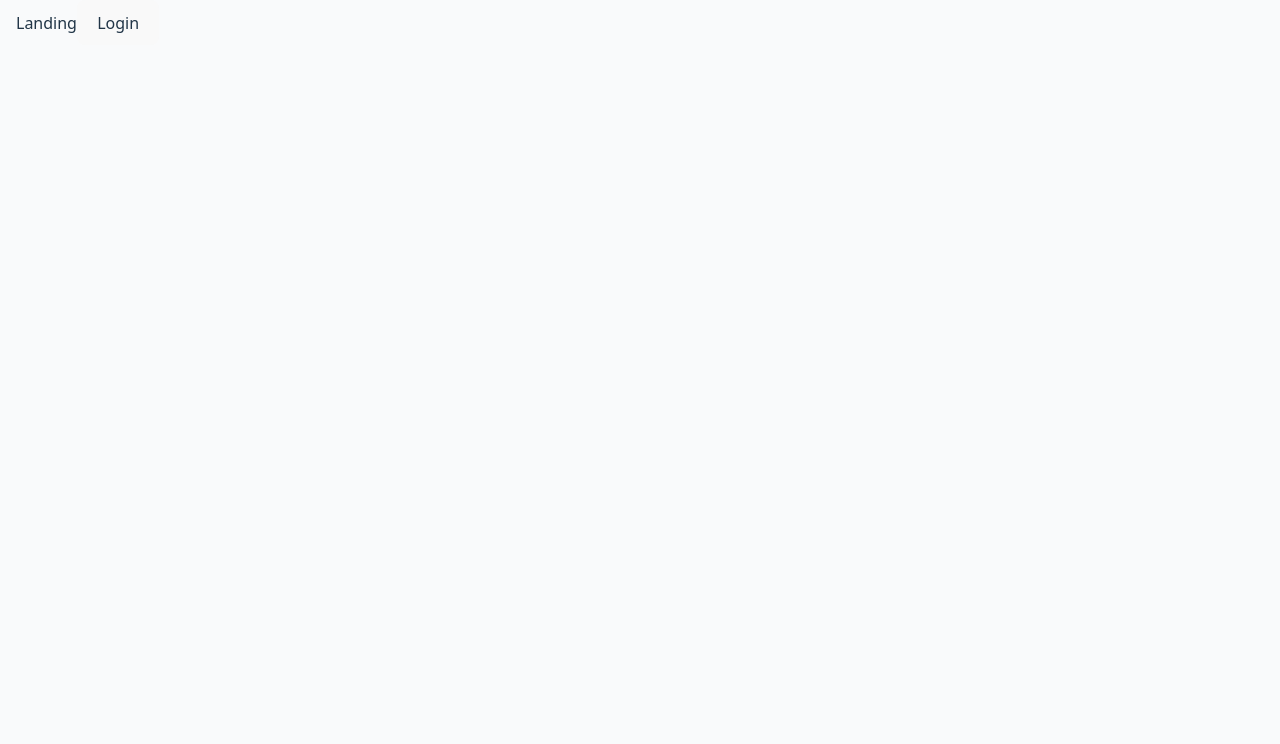
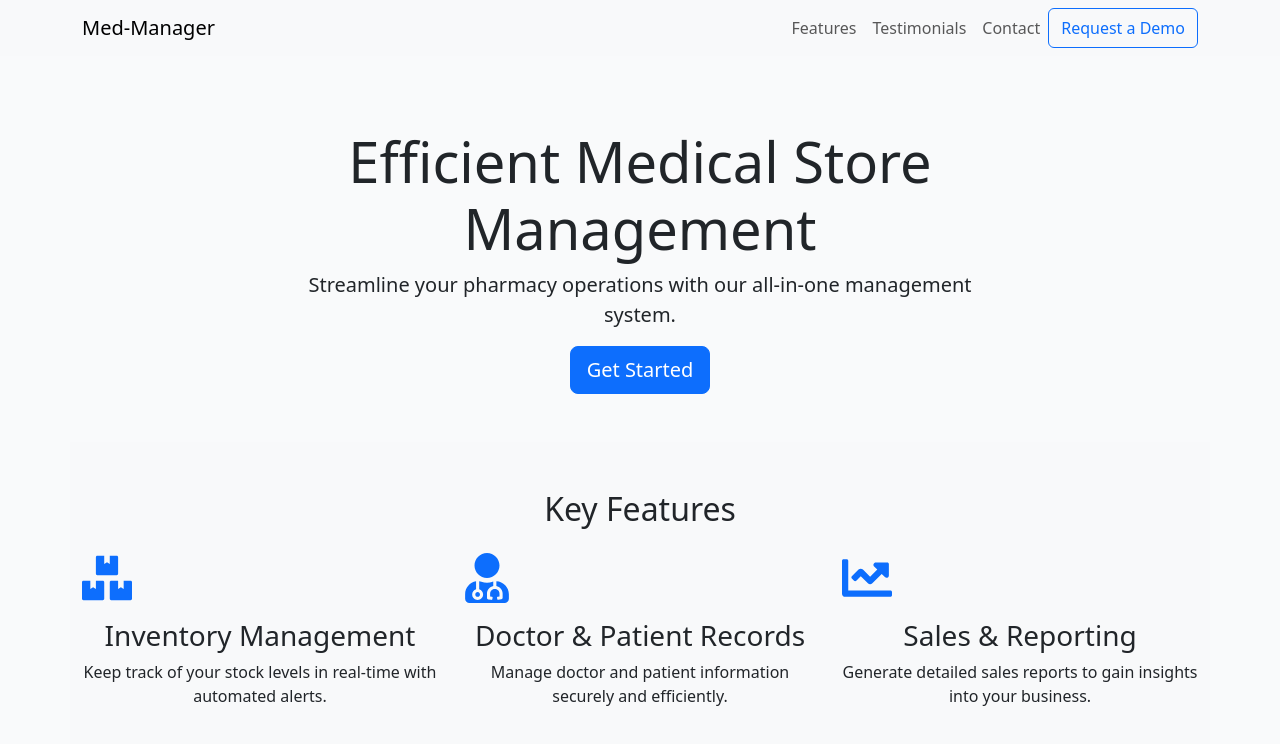
Before and after one commit to Anuragcr07/FREELANCE-DOCTOR, a React (Vite) app in the folder frontend/: page / in a window 1280 px wide. Shown: the top 744 px of the page. Built offline with nearby package versions, Linux system fonts and the light colour scheme.

Commit message:
feat: Implement landing page with navigation, features, and contact form; remove login page chore: Update package dependencies including Bootstrap and React-Bootstrap style: Add Bootstrap styling to the application

```diff
--- a/frontend/package.json
+++ b/frontend/package.json
@@ -12,11 +12,15 @@
   "dependencies": {
     "@tailwindcss/vite": "^4.1.11",
     "axios": "^1.10.0",
+    "bootstrap": "^5.3.7",
     "date-fns": "^4.1.0",
     "jspdf": "^3.0.1",
     "jspdf-autotable": "^5.0.2",
+    "lucide-react": "^0.536.0",
     "react": "^19.1.0",
+    "react-bootstrap": "^2.10.10",
     "react-dom": "^19.1.0",
+    "react-hot-toast": "^2.5.2",
     "react-icons": "^5.5.0",
     "react-router-dom": "^7.7.0",
     "react-to-print": "^3.1.1",
--- a/frontend/src/App.css
+++ b/frontend/src/App.css
@@ -1,4 +1,5 @@
 @import "tailwindcss";
+@import 'bootstrap/dist/css/bootstrap.min.css';
 /* src/App.css */
 body {
     margin: 0;
--- a/frontend/src/App.jsx
+++ b/frontend/src/App.jsx
@@ -9,7 +9,6 @@ import MedicineDB from './pages/MedicineDB';
 import PatientDetails from './pages/PatientDetails';
 import Billing from './pages/Billing'; // Assuming you have a Billing page
 import Landingpage from './pages/landingpage';
-import Login from './pages/login';
 
 
 function App() {
@@ -21,7 +20,6 @@ function App() {
           <main className="flex-1 w-full overflow-y-auto bg-gray-50 px-4">
             <Routes>
               <Route path="/" element={<Landingpage />} />
-              <Route path="/login" element={<Login />} />
               <Route path="/dashboard" element={<Dashboard />} />
 
               <Route path="/symptom-analysis" element={<SymptomAnalysis />} />
--- a/frontend/src/pages/landingpage.jsx
+++ b/frontend/src/pages/landingpage.jsx
@@ -1,19 +1,21 @@
 import React from 'react'
-import { Link } from 'react-router-dom'
-import { useNavigate } from 'react-router-dom'
-import login from './login'
-
-
-
+import NavigationBar from '../ui/NavigationBar'
+import Hero from '../ui/Hero'
+import Features from '../ui/Features'
+import ContactForm from '../ui/ContactForm'
+import Dashboard from './dashboard'
 const landingpage = () => {
-    const navigate = useNavigate()
   return (
     <div>
-      Landing
-      <button onClick={() => navigate('/login')}>Login</button>
-
+      <NavigationBar/>
+      <main>
+        <Hero/>
+        <Features/>
+        <ContactForm/>
+      </main>
     </div>
   )
 }
 
+
 export default landingpage
--- a/frontend/src/pages/login.jsx
+++ /dev/null
@@ -1,16 +0,0 @@
-import React from 'react'
-import Dashboard from './dashboard'
-import { useNavigate } from 'react-router-dom'
-
-
-
-const login = () => {
-    const navigate = useNavigate();
-  return (
-    <div>
-      <button onClick={() => navigate('/dashboard')}>verification complete</button>
-    </div>
-  )
-}
-
-export default login
--- /dev/null
+++ b/frontend/src/ui/ContactForm.jsx
@@ -0,0 +1,70 @@
+// src/components/ContactForm.js
+import React, { useState } from 'react';
+import { useNavigate } from 'react-router-dom'; // 1. Import useNavigate
+import { Container, Form, Button, Row, Col, Alert } from 'react-bootstrap';
+import Dashboard from '../pages/dashboard';
+
+const ContactForm = () => {
+  const [username, setUsername] = useState('');
+  const [password, setPassword] = useState('');
+  const [error, setError] = useState(''); // State to hold only the error message
+
+  const navigate = useNavigate(); // 2. Initialize the navigate function
+
+  const handleLogin = (event) => {
+    event.preventDefault();
+
+    // 3. Check credentials and navigate on success
+    if (username === 'Aman' && password === 'Arti medical 123') {
+      console.log('Login successful');
+      navigate('/dashboard'); // Navigate to the dashboard route
+    } else {
+      console.log('Login failed');
+      setError('Invalid username or password.'); // Set an error message on failure
+    }
+  };
+
+  return (
+    <Container id="contact" className="py-5">
+      <h2 className="text-center mb-4">Login</h2>
+      <Row className="justify-content-center">
+        <Col md={6}>
+          <Form onSubmit={handleLogin}>
+            <Form.Group className="mb-3" controlId="formBasicName">
+              <Form.Label>Your Name</Form.Label>
+              <Form.Control
+                type="text"
+                placeholder="Enter your name"
+                value={username}
+                onChange={(e) => setUsername(e.target.value)}
+              />
+            </Form.Group>
+
+            <Form.Group className="mb-3" controlId="formBasicPassword">
+              <Form.Label>Password</Form.Label>
+              <Form.Control
+                type="password"
+                placeholder="Password"
+                value={password}
+                onChange={(e) => setPassword(e.target.value)}
+              />
+            </Form.Group>
+
+            {/* 4. Display an error message if it exists */}
+            {error && (
+              <Alert variant="danger" className="mt-3">
+                {error}
+              </Alert>
+            )}
+
+            <Button variant="primary" type="submit" className="w-100">
+              Login
+            </Button>
+          </Form>
+        </Col>
+      </Row>
+    </Container>
+  );
+};
+
+export default ContactForm;
--- /dev/null
+++ b/frontend/src/ui/Features.jsx
@@ -0,0 +1,31 @@
+// src/components/Features.js
+import React from 'react';
+import { Container, Row, Col } from 'react-bootstrap';
+import { FaBoxes, FaUserMd, FaChartLine } from 'react-icons/fa';
+
+const Features = () => {
+  return (
+    <Container id="features" className="py-5 bg-light">
+      <h2 className="text-center mb-4">Key Features</h2>
+      <Row className="text-center">
+        <Col md={4}>
+          <FaBoxes size={50} className="text-primary mb-3" />
+          <h3>Inventory Management</h3>
+          <p>Keep track of your stock levels in real-time with automated alerts.</p>
+        </Col>
+        <Col md={4}>
+          <FaUserMd size={50} className="text-primary mb-3" />
+          <h3>Doctor & Patient Records</h3>
+          <p>Manage doctor and patient information securely and efficiently.</p>
+        </Col>
+        <Col md={4}>
+          <FaChartLine size={50} className="text-primary mb-3" />
+          <h3>Sales & Reporting</h3>
+          <p>Generate detailed sales reports to gain insights into your business.</p>
+        </Col>
+      </Row>
+    </Container>
+  );
+};
+
+export default Features;
--- /dev/null
+++ b/frontend/src/ui/Hero.jsx
@@ -0,0 +1,21 @@
+// src/components/Hero.js
+import React from 'react';
+import { Container, Row, Col, Button } from 'react-bootstrap';
+
+const Hero = () => {
+  return (
+    <Container style={{ marginTop: '80px', textAlign: 'center' }} className="py-5">
+      <Row className="justify-content-center">
+        <Col md={8}>
+          <h1 className="display-4">Efficient Medical Store Management</h1>
+          <p className="lead">
+            Streamline your pharmacy operations with our all-in-one management system.
+          </p>
+          <Button variant="primary" size="lg" href="#contact">Get Started</Button>
+        </Col>
+      </Row>
+    </Container>
+  );
+};
+
+export default Hero;
--- /dev/null
+++ b/frontend/src/ui/NavigationBar.jsx
@@ -0,0 +1,24 @@
+// src/components/NavigationBar.js
+import React from 'react';
+import { Navbar, Nav, Container, Button } from 'react-bootstrap';
+
+const NavigationBar = () => {
+  return (
+    <Navbar bg="light" expand="lg" fixed="top">
+      <Container>
+        <Navbar.Brand href="#home">Med-Manager</Navbar.Brand>
+        <Navbar.Toggle aria-controls="basic-navbar-nav" />
+        <Navbar.Collapse id="basic-navbar-nav">
+          <Nav className="ms-auto">
+            <Nav.Link href="#features">Features</Nav.Link>
+            <Nav.Link href="#testimonials">Testimonials</Nav.Link>
+            <Nav.Link href="#contact">Contact</Nav.Link>
+            <Button variant="outline-primary">Request a Demo</Button>
+          </Nav>
+        </Navbar.Collapse>
+      </Container>
+    </Navbar>
+  );
+};
+
+export default NavigationBar;
```
Also changed, not shown: frontend/src/ui/Footer.jsx (added), 1 other file (tests, documents, lock files or other folders).
